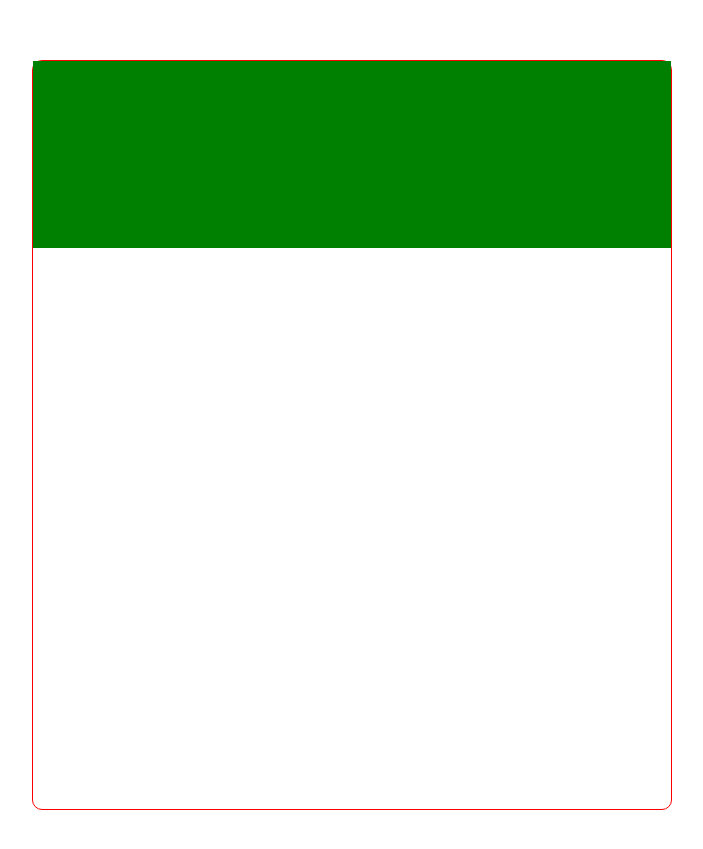
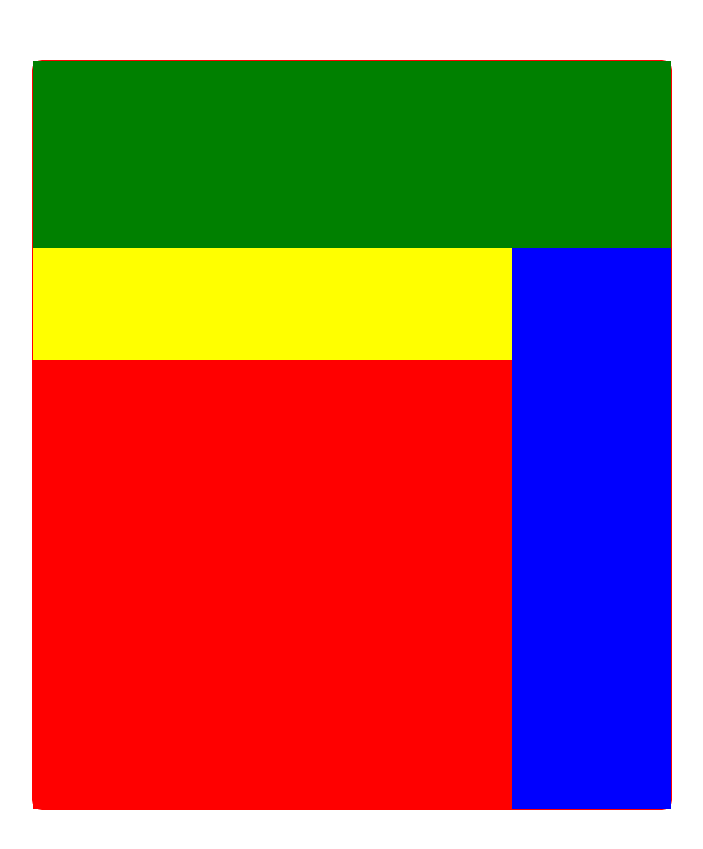
Before and after one commit to Kishidle/odinprj_calculator, a plain HTML site: page index.html in a window 1280 px wide. Shown: the part 115-964 px from the top of the page, without its empty margins (288-991 px from the left). Drawn offline with Linux system fonts and the light colour scheme.

Commit message:
Add grid indicators for placement later

```diff
--- a/index.html
+++ b/index.html
@@ -14,9 +14,11 @@
     </header>
     <main class="calculator-container">
         <div class="calculator-ui">
-            <div class="result-container">
+            <div class="result-container"></div>
+            <div class="arithmetic-column"></div>
+            <div class="function-row"></div>
+            <div class="number-grid"></div>
 
-            </div>
         </div>
     </main>
     <footer class="footer">
--- a/styles.css
+++ b/styles.css
@@ -33,3 +33,22 @@
   grid-column-end: 5;
   background-color: green;
 }
+.arithmetic-column{
+  background-color: blue;
+  grid-column-start: 4;
+  grid-row-start: 2;
+  grid-row-end: 7;
+}
+.function-row{
+  background-color: yellow;
+  grid-row-start: 2;
+  grid-column-start: 1;
+  grid-column-end: 4;
+}
+.number-grid{
+  background-color: red;
+  grid-row-start: 3;
+  grid-row-end: 7;
+  grid-column-start: 1;
+  grid-column-end: 4;
+}
```
